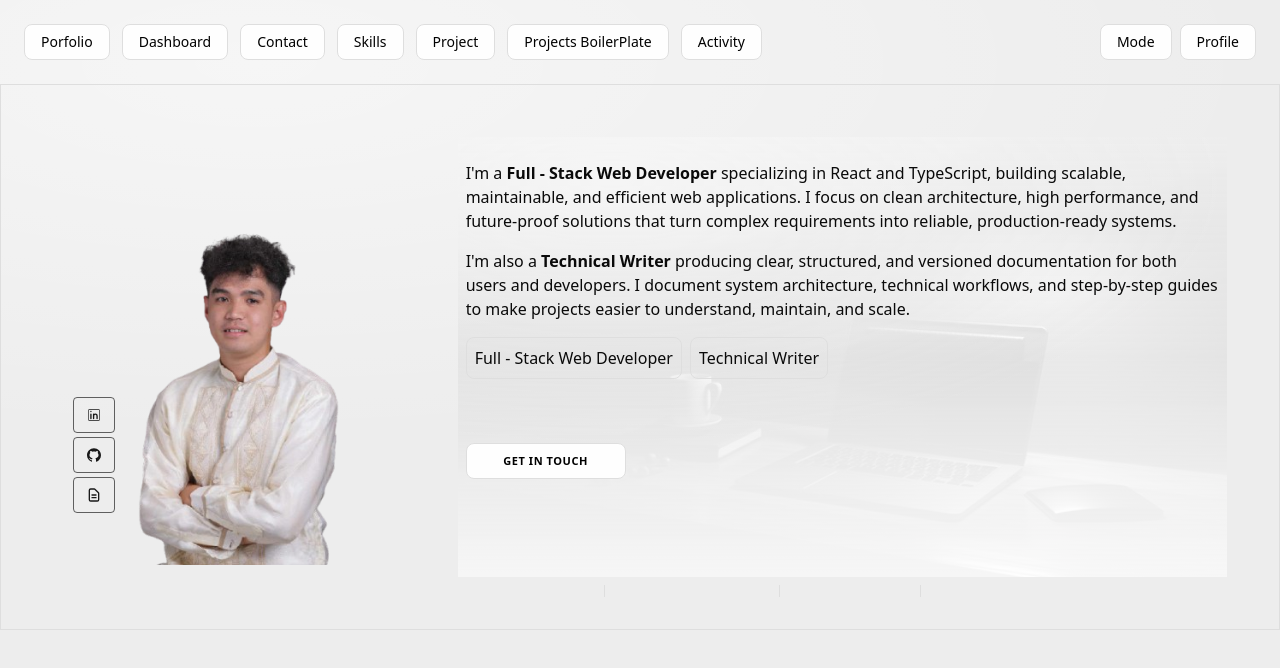
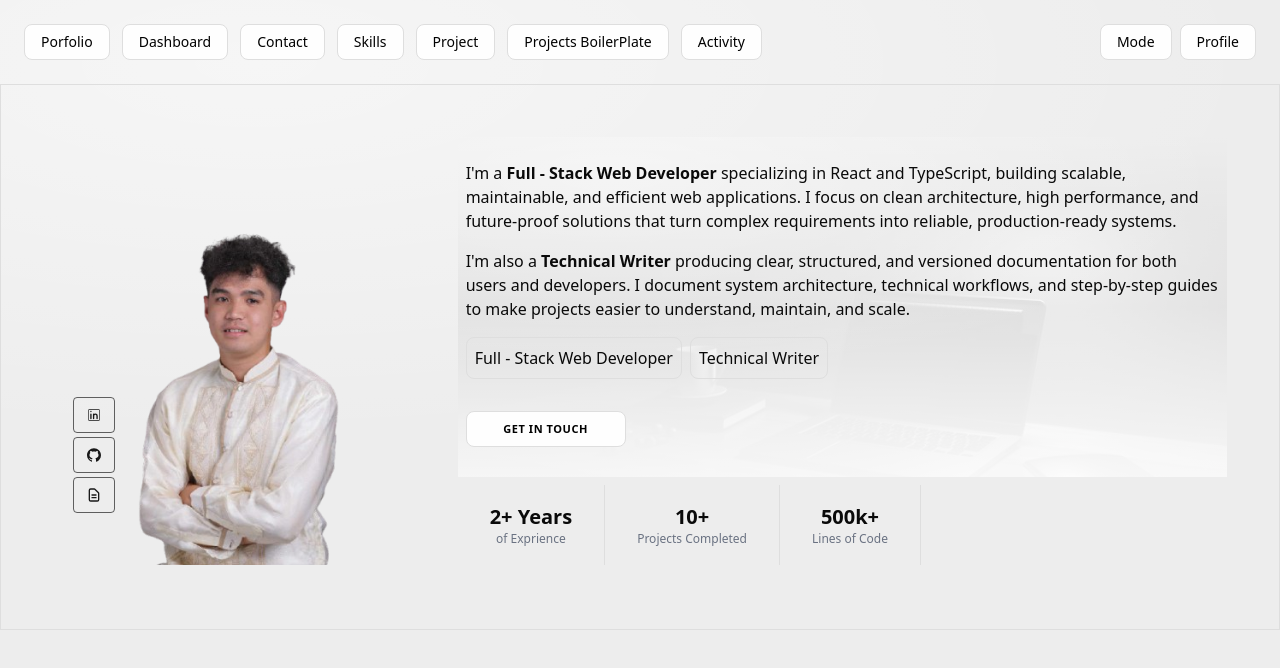
Before and after one commit to kentchristian/web-portfolio, a React app: page / in a window 1280 px wide. Shown: the top 668 px of the page. Built offline with nearby package versions, Linux system fonts and the light colour scheme; the HTML template or start-up script is replaced by a standard one.

Commit message:
refactor(home): -- mt right contnet

```diff
--- a/src/pages/dashboard.tsx
+++ b/src/pages/dashboard.tsx
@@ -72,7 +72,7 @@ const Dashboard = () => {
             SCROLLBAR_CONFIG,
           )
         }>
-          <ContentDisplay className="relative w-full h-full">
+          <ContentDisplay className="relative w-full h-85">
             <div className="absolute inset-0 -z-10">
               <img
                 src={images.bg}
@@ -102,7 +102,7 @@ const Dashboard = () => {
 
             <Button
               onClick={() => { alert('Get in Touch') }}
-              className="mt-16 p-4 w-40 flex hover:cursor-pointer">
+              className="mt-8 p-4 w-40 flex hover:cursor-pointer">
               <Typography variant="overline" className="">Get In Touch</Typography>
             </Button>
 
```
